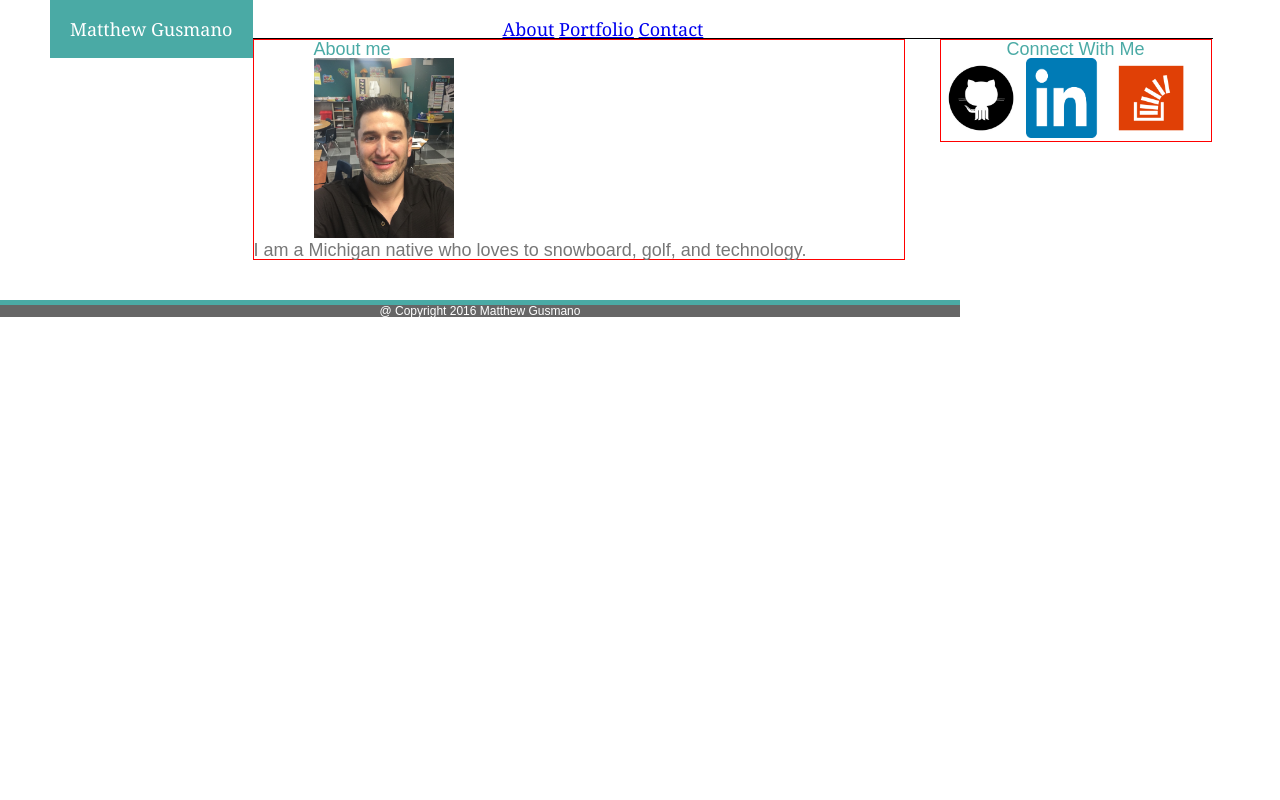
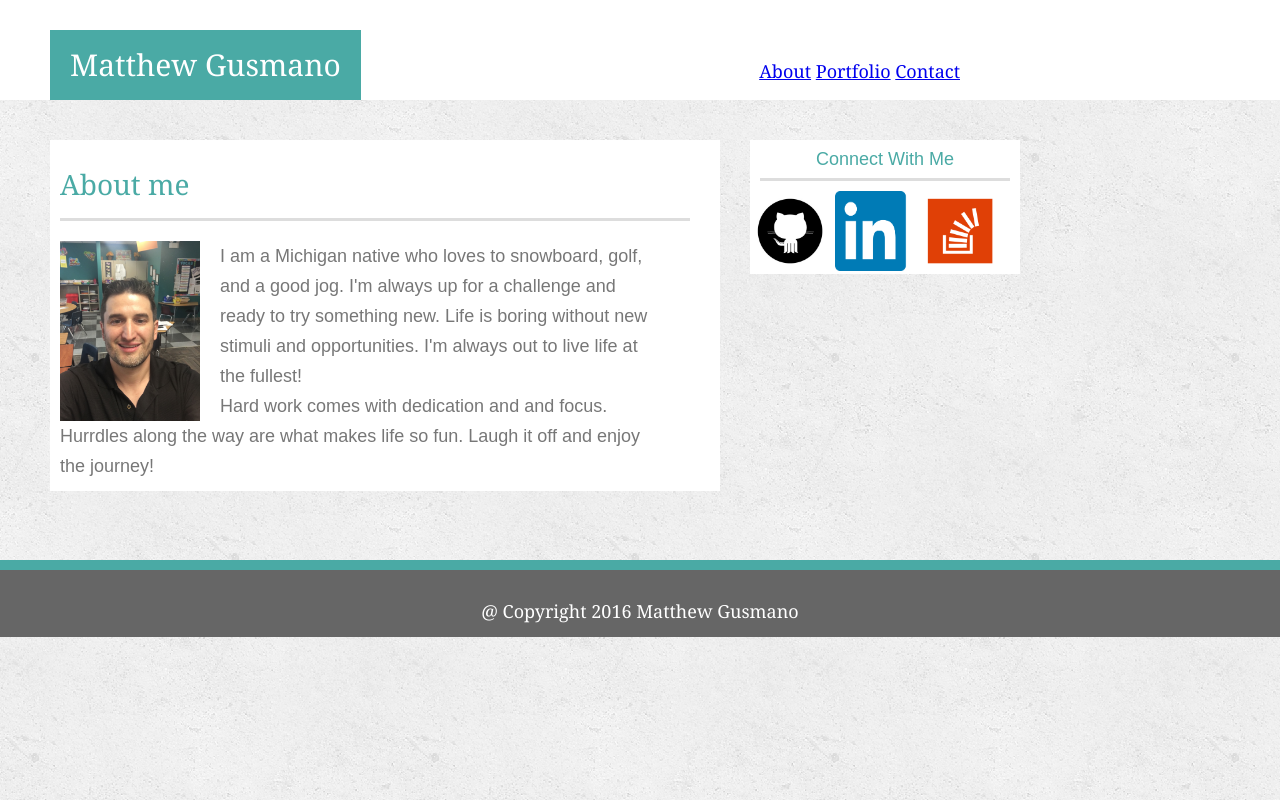
Before and after one commit to mgusmano84/Basic-Portfolio, a PHP site: page / in a window 1280 px wide; the page is wider, and only the part inside the window is pictured. Run offline with PHP 8.4, Linux system fonts and the light colour scheme.

Commit message:
main page updated

```diff
--- a/Assets/css/style.css
+++ b/Assets/css/style.css
@@ -1,20 +1,22 @@
-body {
-	margin: 0;
-	padding: 0;
+html body {
+	margin: 0px;
+	padding: 0px;
 	width: 100%;
 	height: 100%;
-	background: #ffffff;
 	font-size: 18px;
-	font-family: "Georgia",Times,Times New Roman,serif;
-	color: #7777777;
 }
 
-header {background-color: green;
-		width: 960px;
+body {background-image: url("../images/concrete_seamless.png");}
+
+header {width: 100%;
+		height: 100px;
+		position: relative;
+		background-color: white;
+		font-family: "Georgia",Times,Times New Roman,serif;
 
 }
 
-#box, #menu {float: left;}
+
 
 #box {background: #4aaaa5;
 	color: white;
@@ -22,72 +24,97 @@ header {background-color: green;
 	padding: 20px;
 	margin-left: 50px;
 	margin-bottom: 0px;
-
-
+	position: absolute;
+	bottom: 0px;
+	font-size: 30px;
 }
 
 #menu {
 
   		color: #4aaaa5;
-  		margin: 20px 20px 0px 250px;
+  		right: 320px;
+  		position: absolute;
+  		bottom: 20px;
 }
 
 
+#MainContent {
 
-
-#MainContent {background: white;
-			width: 960px;
+			width: 100%;
 			font-family: 'Arial', 'Helvetica Neue', Helvetica, sans-serif;
-			border-top: 1px solid black;
-			float: left;
-			margin: auto;
-			height:100%;
+			margin: 0px;
+			height:400px;
+			padding: 20px;
+			margin-top: 20px;
+			position: relative;
+			margin-left: 30px;
 
 
 }
 
-#main, #sidebar {float: left;}
+#main {width: 650px;
+		margin left: 30px;
+		padding: 10px;
+		margin-bottom: 40px;
+		background-color: white;
+		position: absolute;
 
-
-#main {width: 650px;
-		margin left: 50px;
-		border: 1px solid red;
-		margin-bottom: 40px;
 }
 
 #sidebar {width: 270px;
-		border: 1px solid red;
-		margin-left: 35px;}
+		margin-left: 35px;
+		position: absolute;
+		right: 330px;
+		background-color: white;
+}
 
-#socialmedia {}
 
-#image {margin-left: 60px;
+#container {margin-left: 10px
+			margin-bottom 30px;
+			margin-right: 50px;
+}
+
+#image {width: 140px
+		height:	180px;
+		float: left;
+		margin-right: 20px;
 }
 
 p {color: #777777;
 	display: inline;
-	float: left;
+	margin-right: 40px;
+	line-height: 30px;
+	height: 50px;
 
 }
 
-
-
-
 h2 {color: #4aaaa5;
-	margin-left: 60px;}
+	font-size: 28px;
+	padding-bottom: 20px;
+	border-bottom: 3px solid #dddddd;
+	margin: 20px;
+	margin-left: 0px;
+	font-family: "Georgia",Times,Times New Roman,serif;
+}
 
 h3 {color: #4aaaa5;
 	text-align: center;
-}
+	border-bottom: 3px solid #dddddd;
+	padding: 10px;
+	margin-left: 10px;
+	margin-right: 10px;}
 
-footer {background: #666666;
- 		font-family: 'Arial', 'Helvetica Neue', Helvetica, sans-serif;
- 		width: 960px;
+#links {margin-top: 10px;}
+
+footer {background-color: #666666;
+ 		font-family: "Georgia",Times,Times New Roman,serif;
+ 		width: 100%;
  		text-align: center;
  		font-size: 12px;
  		clear:both;
  		color: white;
- 		border-top: 5px solid #4aaaa5;
-
+ 		border-top: 10px solid #4aaaa5;
+ 		height: 35px;
+ 		padding-top: 32px;
+ 		font-size: 18px;
  }
-Status API Training Shop Blog About
--- a/index.html
+++ b/index.html
@@ -12,8 +12,6 @@
 
 
 	<h1 id="box">Matthew Gusmano</h1>
-
-
 
 	<div id="menu">
 
@@ -34,13 +32,11 @@
 
 		<h2>About me</h2>
 
-<div id="image">
-<img src="IMG_0972.jpg" alt="Matthew Gusmano" height="180" width="140">
 
+		<div id="container">
+		<img id="image" src="IMG_0972.jpg" alt="Matthew Gusmano" height="180" width="140">
+		<p>I am a Michigan native who loves to snowboard, golf, and a good jog.  I'm always up for a challenge and ready to try something new.  Life is boring without new stimuli and opportunities.  I'm always out to live life at the fullest! <br> Hard work comes with dedication and and focus.  Hurrdles along the way are what makes life so fun.  Laugh it off and enjoy the journey!</p>
 		</div>
-
-
-<p>I am a Michigan native who loves to snowboard, golf, and technology.</p>
 
 	</div>
 
@@ -50,7 +46,7 @@
 
 		<h3>Connect With Me</h3>
 
-
+		<div id="links">
 
 		<a href="https://www.github.com/"><img src="assets/images/github.jpg" alt="github" height=80 width="80"></a>
 		<a href="https://www.linkedin.com/"><img src="assets/images/LinkedIn.png" alt="LinkedIn"	height=80 width="80"></a>
@@ -58,16 +54,20 @@
 
 		</div>
 
+
+
 	</section>
 
+
 </div>
-
 	<footer>
 
 	<h4>@ Copyright 2016 Matthew Gusmano</h4>
 
 	</footer>
-</div>
+
 
 </body>
 </html>
+
+<!-- hbbiihn-->
```
Also changed, not shown: Assets/images/concrete_seamless.png (added), 1 other file. Lines whose indentation alone changed are shown as unchanged.
